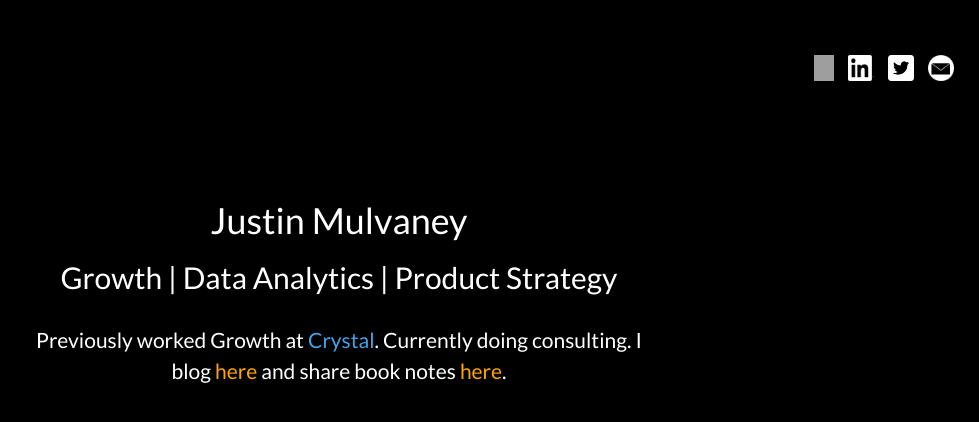
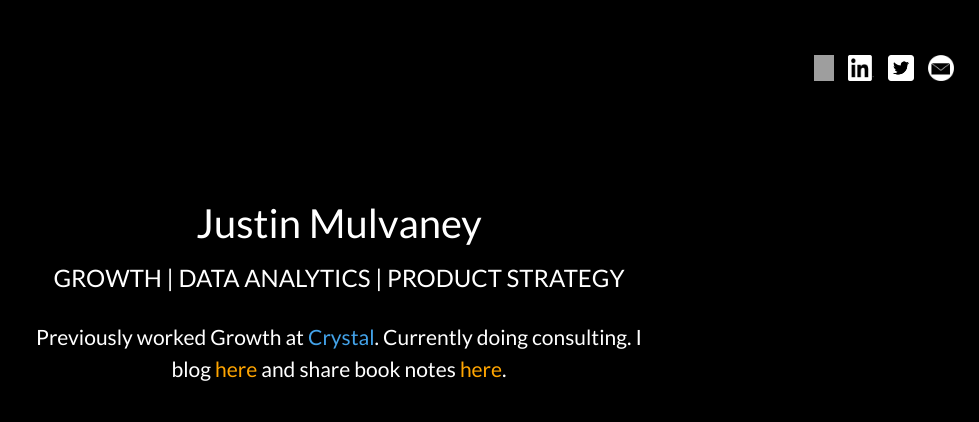
Before and after one commit to justinmulvs/website, a PHP site: page / in a window 1280 px wide. Shown: the top 422 px of the page, without its empty margins (301-1280 px from the left). Run offline with PHP 8.4, Linux system fonts and the light colour scheme; grey boxes are pictures that could not be loaded.

Commit message:
font-size on homepage

```diff
--- a/css/main.css
+++ b/css/main.css
@@ -55,6 +55,14 @@ PAGE: HOME
 
 .intro {
 	margin-top: 100px;
+}
+
+#name {
+	font-size: 40px;
+}
+
+#skills {
+	font-size: 24px;
 }
 
 .words {
--- a/index.php
+++ b/index.php
@@ -45,8 +45,8 @@
 
 			<div class="row intro">
 				<div class="col-xs-12 text-center">
-					<h1>Justin Mulvaney</h1>
-					<h2>Growth | Data Analytics | Product Strategy</h2>
+					<h1 id="name">Justin Mulvaney</h1>
+					<h2 id="skills">GROWTH | DATA ANALYTICS | PRODUCT STRATEGY</h2>
 				</div>
 			</div>
 
```
